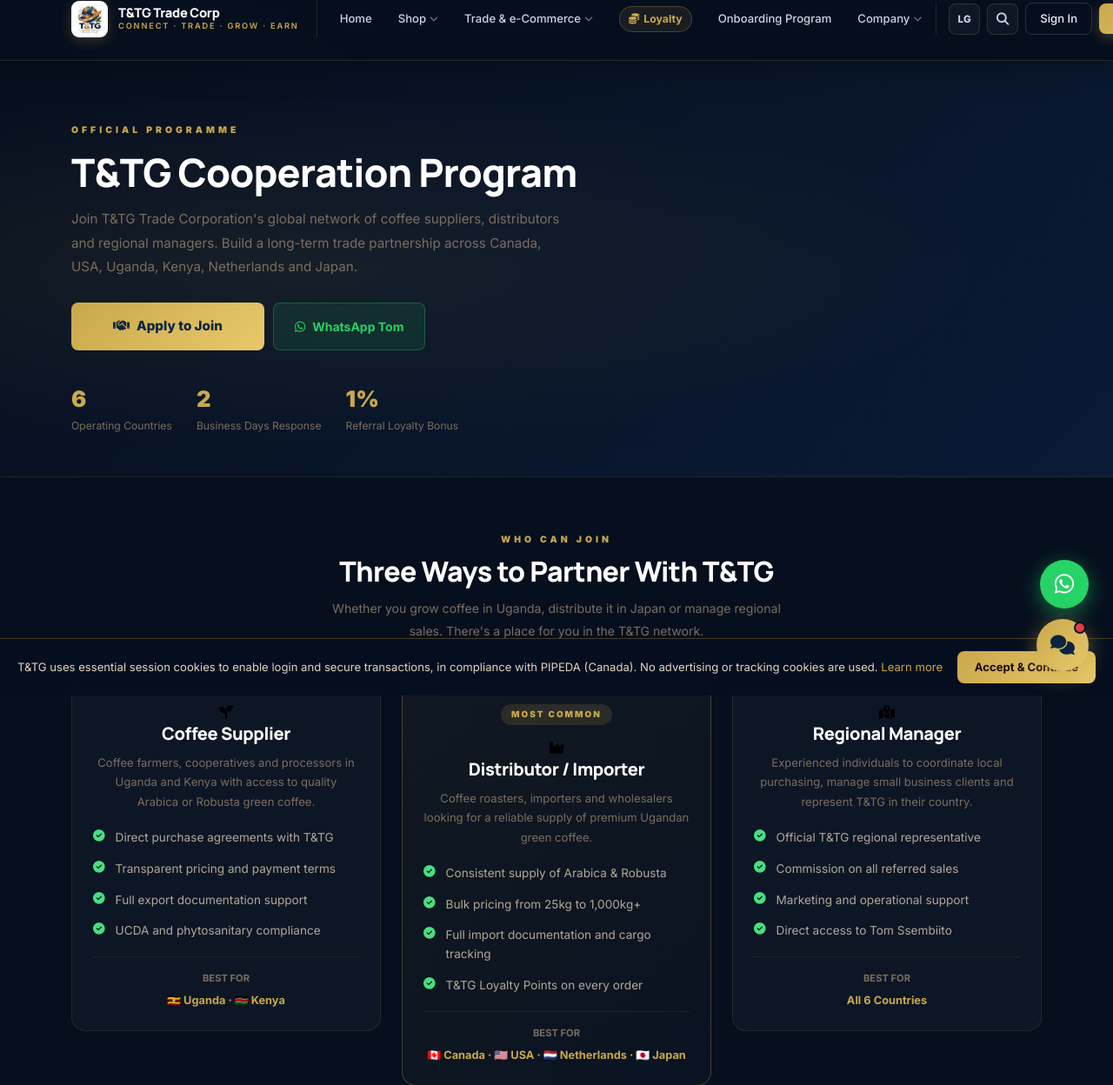
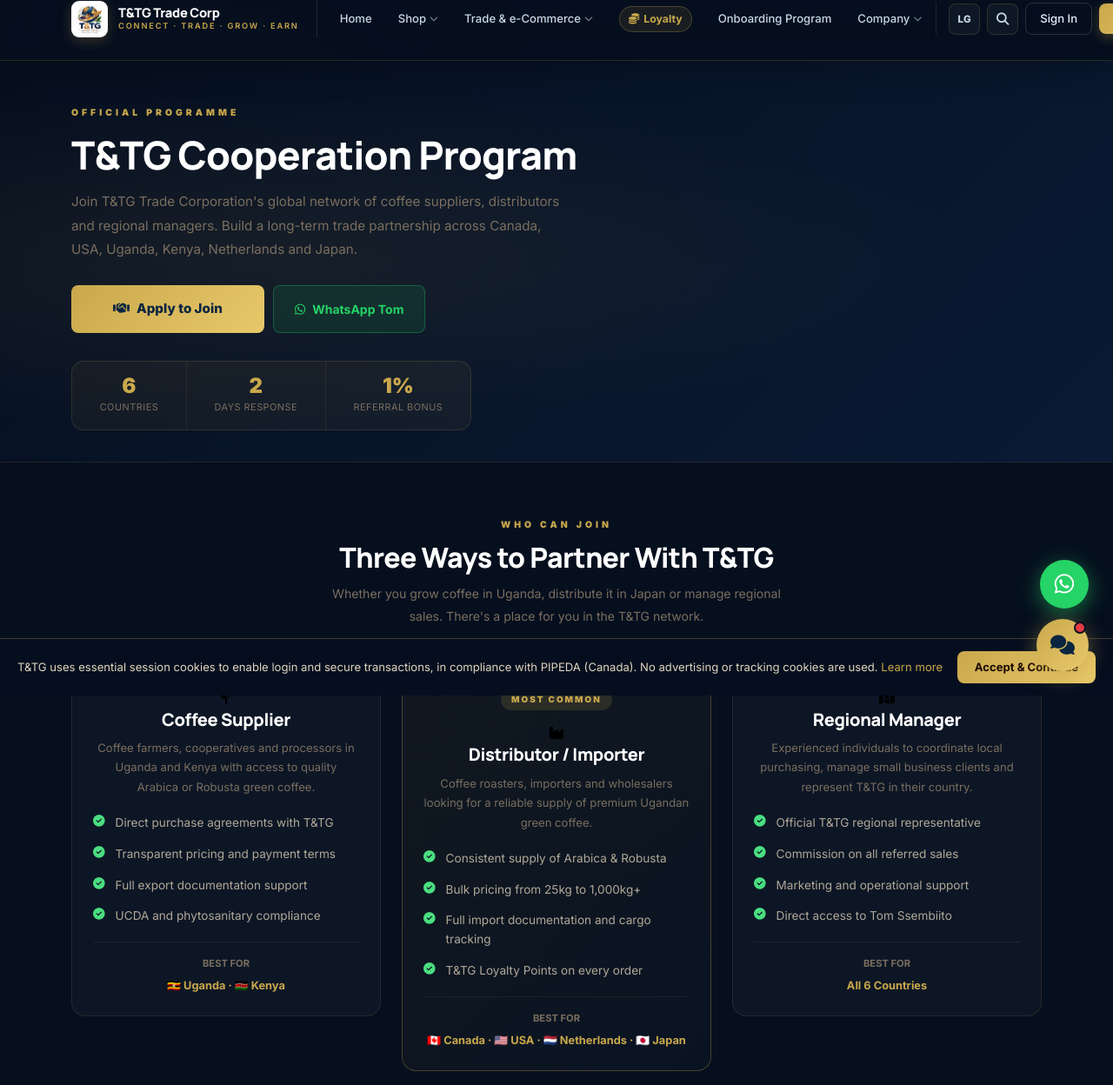
Before and after one commit to Keplas/tntg-corp, a Django app: page /services/cooperation-program/ in a window 1280 px wide; the page is wider, and only the part inside the window is pictured. Shown: the top 1248 px of that part at 87% size. Run offline with Django 5.2, Linux system fonts and the light colour scheme; data comes from the database, SQL or seed files in the repository.

Commit message:
Fix cooperation program hero: tighten padding, align stats into bordered grid row

```diff
--- a/templates/services/cooperation_program.html
+++ b/templates/services/cooperation_program.html
@@ -2,7 +2,7 @@
 {% block title %}T&TG Cooperation Program: Join the Network{% endblock %}
 {% block content %}
 <style>
-  .cp-hero { background:linear-gradient(135deg,#060f1e 0%,#0a1a35 100%); padding:72px 0 48px; border-bottom:1px solid rgba(201,168,76,.12); position:relative; overflow:hidden; }
+  .cp-hero { background:linear-gradient(135deg,#060f1e 0%,#0a1a35 100%); padding:52px 0 36px; border-bottom:1px solid rgba(201,168,76,.12); position:relative; overflow:hidden; }
   .cp-hero::before { content:''; position:absolute; inset:0; background:radial-gradient(ellipse at 25% 50%,rgba(201,168,76,.08),transparent 60%); }
   .cp-card { background:rgba(255,255,255,.03); border:1px solid rgba(201,168,76,.15); border-radius:18px; padding:28px; height:100%; }
   .cp-step { display:flex; gap:16px; align-items:flex-start; padding:18px 0; border-bottom:1px solid rgba(255,255,255,.05); }
@@ -34,10 +34,19 @@
       </a>
     </div>
     <!-- Stats -->
-    <div style="display:flex;flex-wrap:wrap;gap:28px;margin-top:36px">
-      <div><div style="color:#c9a84c;font-weight:900;font-size:1.6rem">6</div><div style="color:#7a6e5f;font-size:.76rem">Operating Countries</div></div>
-      <div><div style="color:#c9a84c;font-weight:900;font-size:1.6rem">2</div><div style="color:#7a6e5f;font-size:.76rem">Business Days Response</div></div>
-      <div><div style="color:#c9a84c;font-weight:900;font-size:1.6rem">1%</div><div style="color:#7a6e5f;font-size:.76rem">Referral Loyalty Bonus</div></div>
+    <div style="display:grid;grid-template-columns:repeat(3,auto);gap:0;margin-top:32px;background:rgba(201,168,76,.06);border:1px solid rgba(201,168,76,.15);border-radius:14px;overflow:hidden;max-width:460px">
+      <div style="padding:16px 20px;text-align:center;border-right:1px solid rgba(201,168,76,.1)">
+        <div style="color:#c9a84c;font-weight:900;font-size:1.5rem;line-height:1">6</div>
+        <div style="color:#7a6e5f;font-size:.68rem;margin-top:4px;text-transform:uppercase;letter-spacing:.5px">Countries</div>
+      </div>
+      <div style="padding:16px 20px;text-align:center;border-right:1px solid rgba(201,168,76,.1)">
+        <div style="color:#c9a84c;font-weight:900;font-size:1.5rem;line-height:1">2</div>
+        <div style="color:#7a6e5f;font-size:.68rem;margin-top:4px;text-transform:uppercase;letter-spacing:.5px">Days Response</div>
+      </div>
+      <div style="padding:16px 20px;text-align:center">
+        <div style="color:#c9a84c;font-weight:900;font-size:1.5rem;line-height:1">1%</div>
+        <div style="color:#7a6e5f;font-size:.68rem;margin-top:4px;text-transform:uppercase;letter-spacing:.5px">Referral Bonus</div>
+      </div>
     </div>
   </div>
 </section>
```
